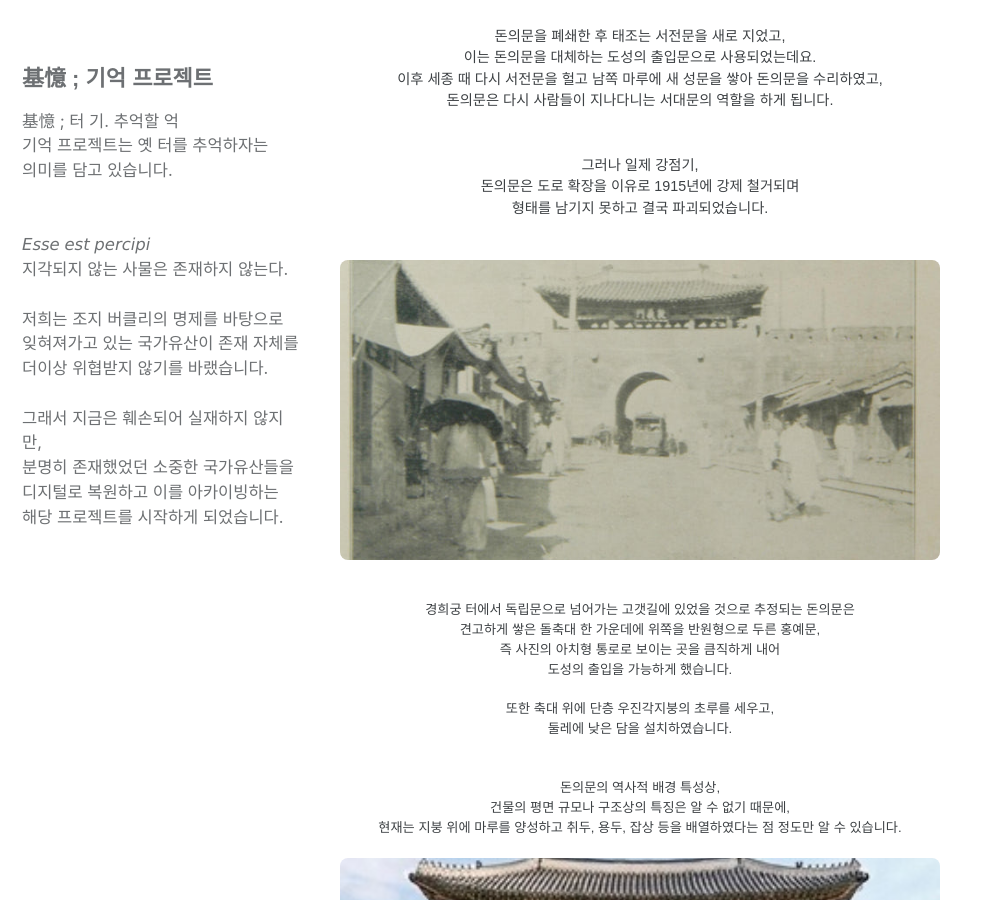
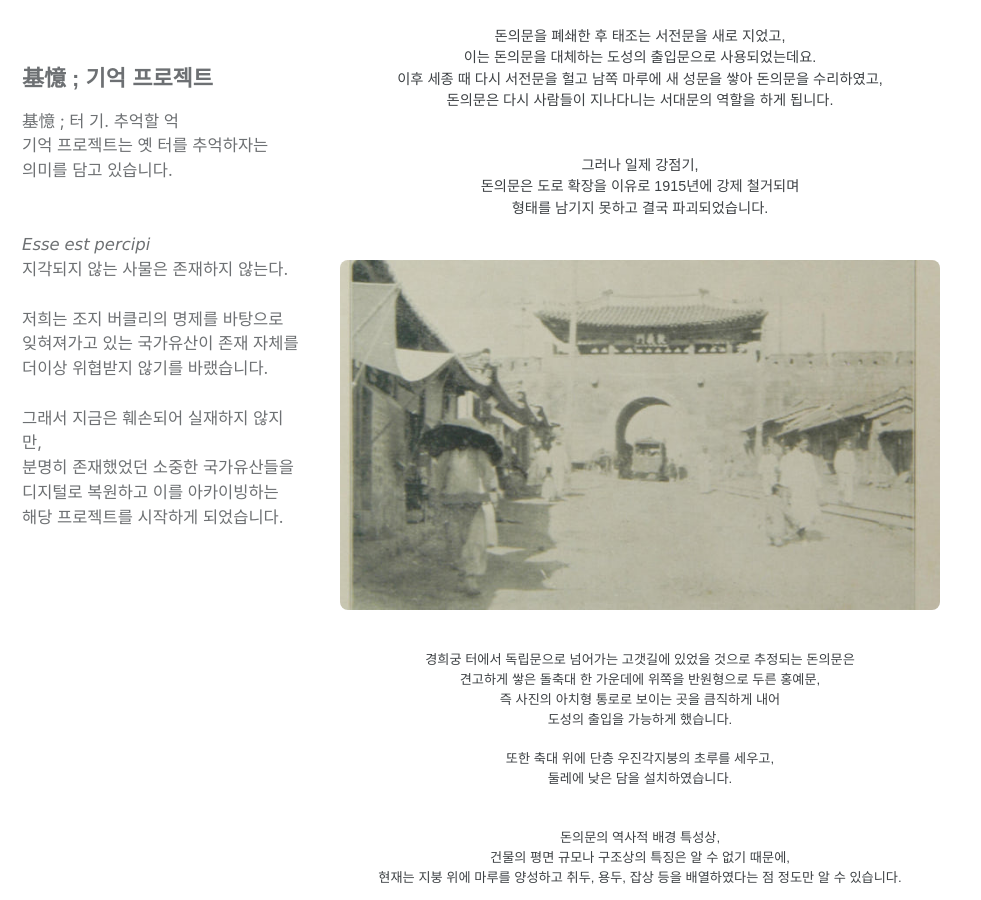
Before and after one commit to ArchiveCulturalHeritage/ArchiveCulturalHeritage.github.io, a Jekyll site: the page built from _posts/2026-04-15-돈의문.md, in a window 1280 px wide and 900 px high, scrolled down 474 px. Shown: the whole window, without its empty margins (0-981 px from the left). Built offline with Jekyll 4.4.1, drawn with Linux system fonts in a browser that asks for light colours; cached includes are drawn as plain includes; some web fonts are replaced.

Commit message:
Update 2026-04-15-돈의문.md

```diff
--- a/_posts/2026-04-15-돈의문.md
+++ b/_posts/2026-04-15-돈의문.md
@@ -41,7 +41,7 @@ date: 2026-04-15
 </div>
 
 <div style="text-align: center; margin: 20px 0;">
-  <img src="/assets/images/ehsdmlans-rhkrj.jpg" alt="돈의문" style="width: 600px; height: 300px; object-fit: cover; border-radius: 8px;">
+  <img src="/assets/images/ehsdmlans-rhkrj.jpg" alt="돈의문" style="width: 600px; height: 350px; object-fit: cover; border-radius: 8px;">
 </div>
 
 
@@ -60,7 +60,7 @@ date: 2026-04-15
 </div>
 
 <div style="text-align: center; margin: 20px 0;">
-  <img src="/assets/images/ehsdmlans-rngus.jpg" alt="돈의문" style="width: 600px; height: 300px; object-fit: cover; border-radius: 8px;">
+  <img src="/assets/images/ehsdmlans-rngus.jpg" alt="돈의문" style="width: 600px; height: 350px; object-fit: cover; border-radius: 8px;">
 </div>
 
 <!-- 영상 삽입 위치 (유튜브 예시)
```
